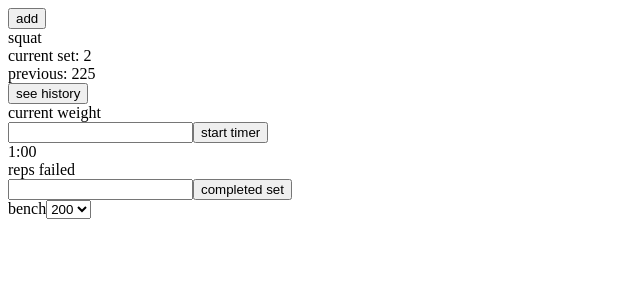
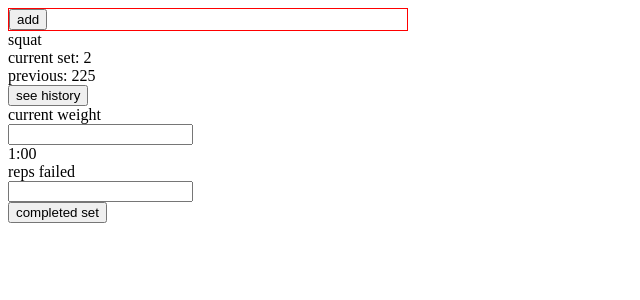
Before and after one commit to out-spaced/ilift, a Next.js app: page / in a window 1280 px wide. Shown: the top 300 px of the page, without its empty margins (0-640 px from the left). Built offline with nearby package versions, Linux system fonts and the light colour scheme.

Commit message:
seperate components

```diff
--- /dev/null
+++ b/components/RepsFailedInput.tsx
@@ -0,0 +1,10 @@
+export default function RepsFailedInput() {
+  return (
+    <>
+      <div>reps failed</div>
+      <div>
+        <input type="number" />
+      </div>
+    </>
+  );
+}
--- /dev/null
+++ b/components/WeightInput.tsx
@@ -0,0 +1,10 @@
+export default function WeightInput() {
+  return (
+    <>
+      <div>current weight</div>
+      <div>
+        <input type="number" />
+      </div>
+    </>
+  );
+}
--- a/pages/index.tsx
+++ b/pages/index.tsx
@@ -1,19 +1,43 @@
+import { useState, useRef } from "react";
 import { styled } from "styled-components";
+import AddModal from "../components/AddModal";
+import WeightInput from "../components/WeightInput";
+import RepsFailedInput from "../components/RepsFailedInput";
 
 const Container = styled.div`
+  display: flex;
+  flex-direction: column;
   width: 400px;
   height: 800px;
 `;
 const Lift = styled.div``;
 const Stat = styled.div``;
 const Timer = styled.div``;
-const Info = styled.div``;
-const Input = styled.div``;
+const Info = styled.div`
+  display: flex;
+  flex-direction: column;
+`;
+const Input = styled.div`
+  display: flex;
+  flex-direction: column;
+`;
+const AddButton = styled.button`
+  //position: relative;
+`;
+const AddButtonContainer = styled.div`
+  position: relative;
+  border: 1px solid red;
+`;
 
 export default function App() {
+  const [modalOpen, setModalOpen] = useState(false);
+  const addButtonRef = useRef(null);
+
   let currentSet = 2;
   let previousCompleted = 225;
   let failedReps = 1;
+  let timeElapsed = "1:00";
+
   const failRep = () => {
     // do something
   };
@@ -27,33 +51,34 @@ export default function App() {
     // do something
     if (currentSet === 5) {
       completedExcercise();
+    } else {
+      startTimer();
     }
   };
+
   return (
     <Container>
-      <button>add</button>
+      <AddButtonContainer ref={addButtonRef}>
+        <AddButton onClick={() => setModalOpen((prev) => !prev)}>add</AddButton>
+        {modalOpen && <AddModal containerRef={addButtonRef.current} />}
+      </AddButtonContainer>
       <Lift>
         <Info>
           <span>squat</span>
           <Stat>current set: {currentSet}</Stat>
           <Stat>previous: {previousCompleted}</Stat>
-          <button>see history</button>
+          <div>
+            <button>see history</button>
+          </div>
         </Info>
         <Input>
-          <div>current weight</div>
-          <input type="text" />
-          <button onClick={startTimer}>start timer</button>
-          <Timer>1:00</Timer>
-          <div>reps failed</div>
-          <input type="text" />
-          <button onClick={completedSet}>completed set</button>
+          <WeightInput />
+          <Timer>{timeElapsed}</Timer>
+          <RepsFailedInput />
+          <div>
+            <button onClick={completedSet}>completed set</button>
+          </div>
         </Input>
-      </Lift>
-      <Lift>
-        bench
-        <select>
-          <option>200</option>
-        </select>
       </Lift>
     </Container>
   );
```
